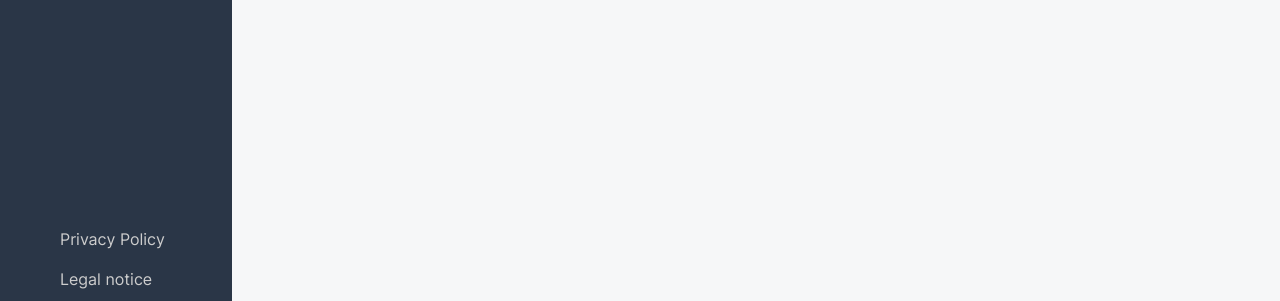
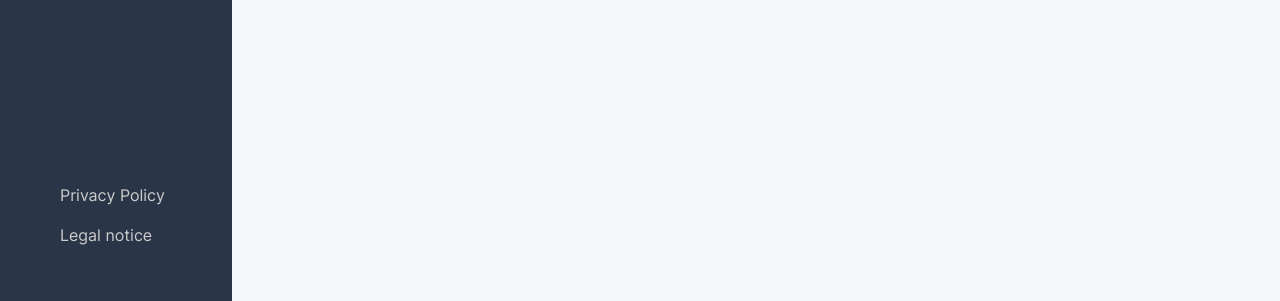
Before and after one commit to kondratschin/Join, a plain HTML site: page grund.html in a window 1280 px wide. Shown: the part 499-800 px from the top of the page. Drawn offline with Linux system fonts and the light colour scheme.

Commit message:
Layout des Hauptdesigns überarbeitet für verschiedene Desktop grössen

```diff
--- a/grundStyle.css
+++ b/grundStyle.css
@@ -10,7 +10,7 @@
 
 body {
     font-family: "Inter-Regular";
-    height: 100%;
+    height: 100vh;
     width: 100%;
     margin: 0;
     display: flex;
@@ -28,7 +28,7 @@ a:hover {
 
 .leftNavbar{
     width: 232px;
-    height: 100vh;
+    height: 100%;
     display: flex;
     justify-content: space-between;
     background-color: #2A3647;
@@ -85,7 +85,7 @@ a:hover {
     flex-direction: column;
     justify-content: flex-end;
     align-items: flex-start;
-    padding: 243px 0px 0px 52px;
+    padding: 160px 0px 0px 52px;
     gap: 4px;
     width: 232px;
     margin-bottom: 48px;
```
